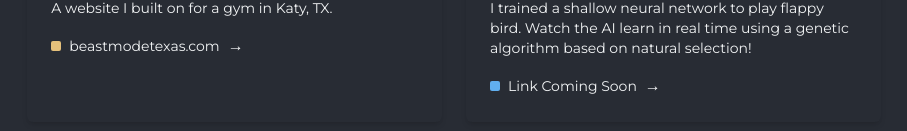
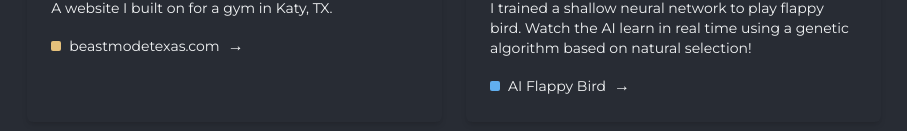
Before and after one commit to marcoboone/personalPortfolio, a Next.js app: page /projects in a window 1280 px wide. Shown: the part 666-797 px from the top of the page, without its empty margins (186-1093 px from the left). Built offline with nearby package versions, Linux system fonts and the light colour scheme.

Commit message:
ai flappy bird project link

```diff
--- a/src/app/projects/page.jsx
+++ b/src/app/projects/page.jsx
@@ -160,7 +160,7 @@
             <p className = "text-sm">I trained a shallow neural network to play flappy bird. Watch the AI learn in real time using a genetic algorithm based on natural selection!</p>
             <div className = "group flex gap-2 items-center">
                 <div className = " rounded-sm w-[10px] h-[10px] bg-atomblue group-hover:animate-spin"></div>
-                <Link href = "/projects" className = "text-sm">Link Coming Soon</Link>
+                <Link href = "https://play.unity.com/en/games/7413f091-9cde-404b-ab91-11450064d8a2/webaiflappybird" className = "text-sm">AI Flappy Bird</Link>
                 <span className = "group-hover:ml-2 transition-all duration-150 ease-in-out">&rarr;</span>
             </div>
 
```
